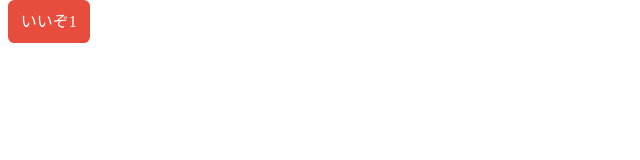
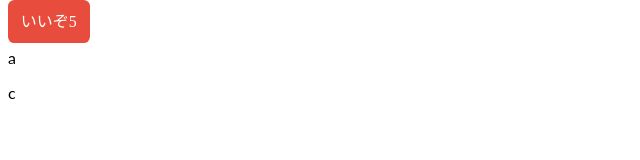
Before and after one commit to ngotokodawari/react-sample, a React (Create React App) app: page / in a window 1280 px wide. Shown: the top 160 px of the page, without its empty margins (0-640 px from the left). Built offline with nearby package versions, Linux system fonts and the light colour scheme.

Commit message:
複数の戻り値をdivでまとめた

```diff
--- a/App.tsx
+++ b/App.tsx
@@ -5,7 +5,7 @@ export default function App() {
   return (
     <div className="App">
       <header className="App-header">
-        <LikeButton value = '1'/>
+        <LikeButton value="5" />
       </header>
     </div>
   );
@@ -15,11 +15,15 @@ export default function App() {
 function LikeButton(props) {
   const [count, setCount] = useState(props.value); // count=999
   const handleClick = () => {
-    setCount(parseInt(count) + 1);
+    if (count > 0) setCount(parseInt(count) - 1);
   };
   return (
-    <span className="likeButton" onClick={handleClick}>
-      いいぞ{count}
-    </span>
+    <div>
+      <span className="likeButton" onClick={handleClick}>
+        いいぞ{count}
+      </span>
+      <p>a</p>
+      <p>c</p>
+    </div>
   );
 }
```
